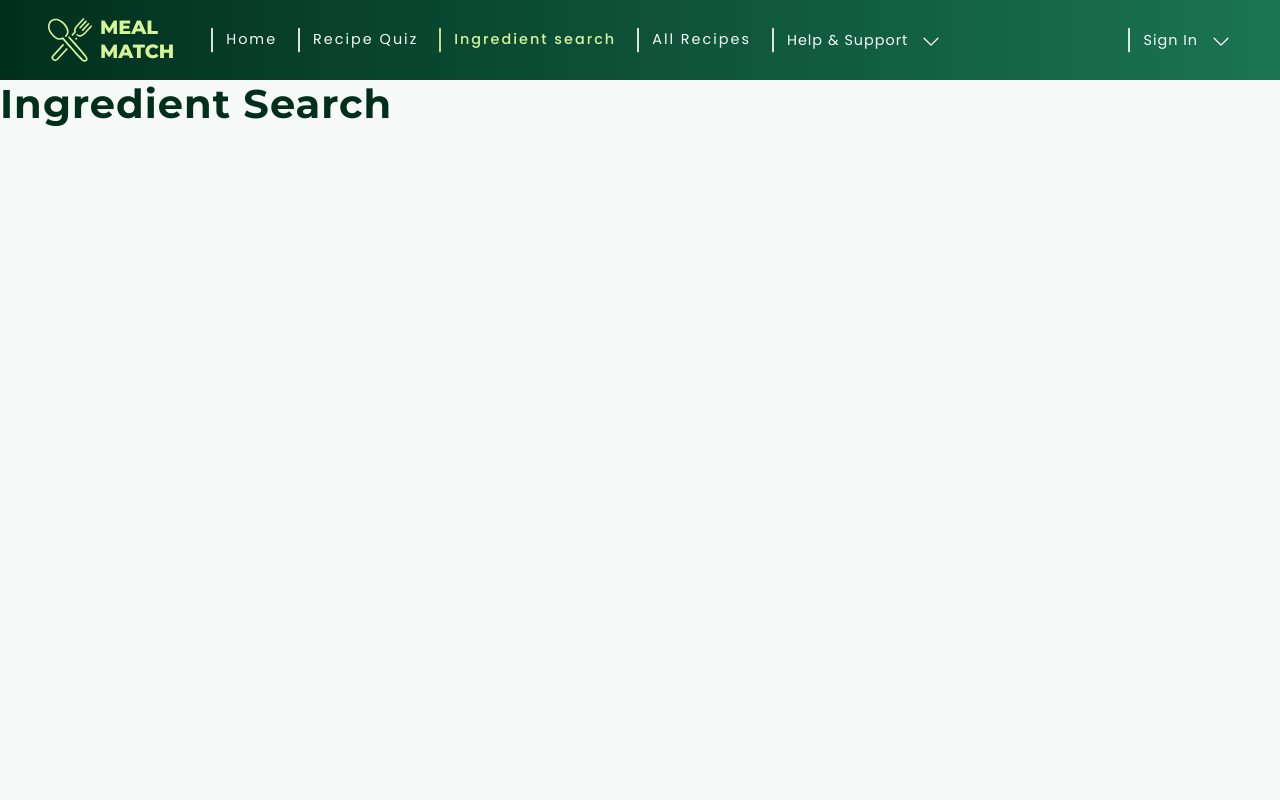
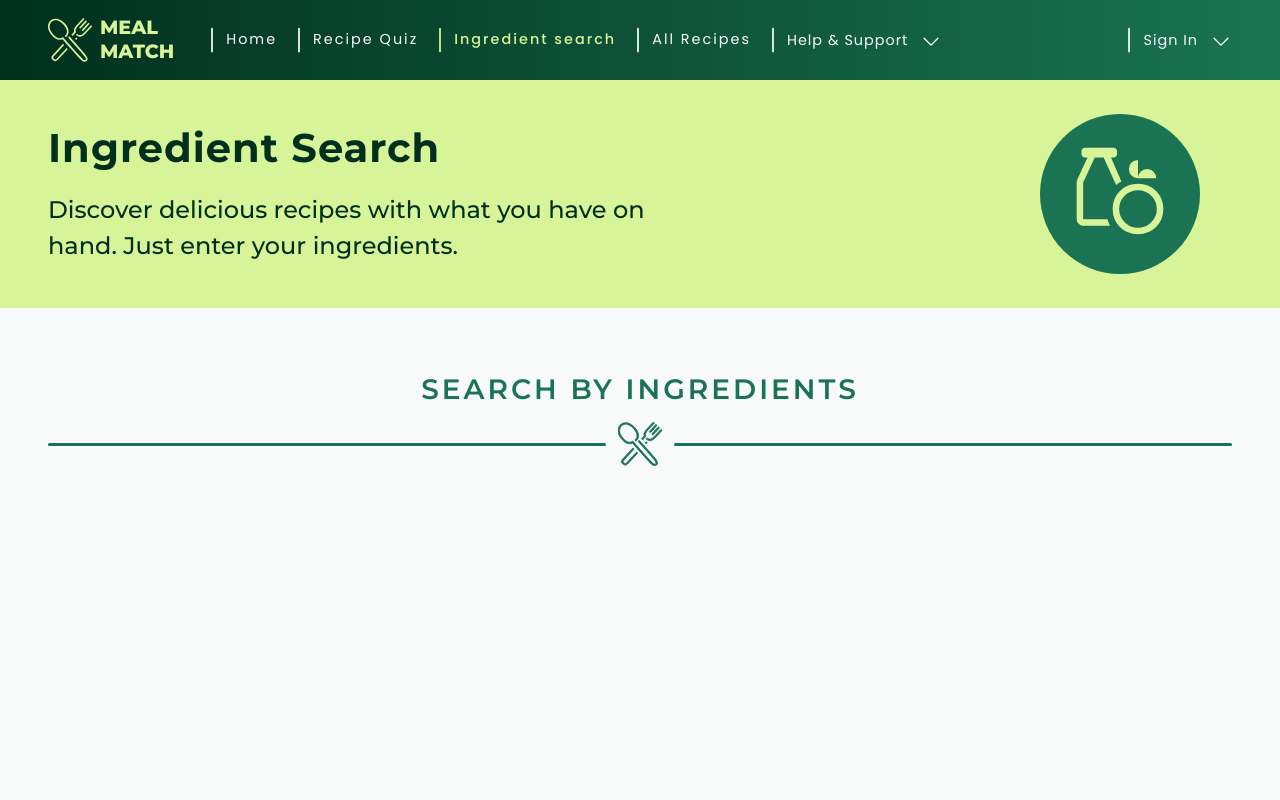
Before and after one commit to AnneKluytmans/novi-frontend-final-project-meal-match, a React (Vite) app: page /ingredient-search in a window 1280 px wide. Shown: the top 800 px of the page. Built offline with nearby package versions, Linux system fonts and the light colour scheme; no server answers.

Commit message:
Implemented Ingredient Search page with header and global structure

```diff
--- a/src/pages/IngredientSearchPage/IngredientSearch.jsx
+++ b/src/pages/IngredientSearchPage/IngredientSearch.jsx
@@ -1,9 +1,21 @@
+import IngredientsIcon from '../../assets/icons/ingredients-icon.svg?react';
+import Header from '../../components/header/Header.jsx';
+import SectionDivider from '../../components/misc/sectionDivider/SectionDivider.jsx';
 import './IngredientSearch.css';
 
 function IngredientSearch() {
     return (
       <>
-        <h1>Ingredient Search</h1>
+        <Header
+            title="Ingredient Search"
+            subtitle="Discover delicious recipes with what you have on hand. Just enter your ingredients."
+            icon={<IngredientsIcon className="header__icon"/>}
+        />
+        <section className="outer-content-container">
+            <div className="inner-content-container__column">
+                <SectionDivider title="Search by ingredients" />
+            </div>
+        </section>
       </>
     );
 }
```
